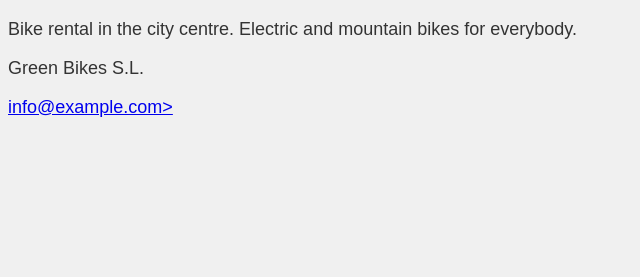
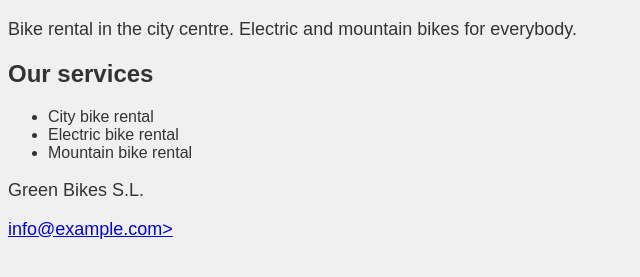
Before and after one commit to eliseogomezgarcia98-jpg/MyWebsite, a plain HTML site: page index.html in a window 1280 px wide. Shown: the part 87-364 px from the top of the page, without its empty margins (0-640 px from the left). Drawn offline with Linux system fonts and the light colour scheme.

Commit message:
Add services list

```diff
--- a/index.html
+++ b/index.html
@@ -9,6 +9,12 @@
 <body>
     <h1>Green Bikes</h1>
     <p>Bike rental in the city centre. Electric and mountain bikes for everybody.</p>
+    <h2>Our services</h2>
+<ul>
+    <li>City bike rental</li>
+    <li>Electric bike rental</li>
+    <li>Mountain bike rental</li>
+</ul>
 </body>
 <footer>
     <p>Green Bikes S.L.</p>
```
